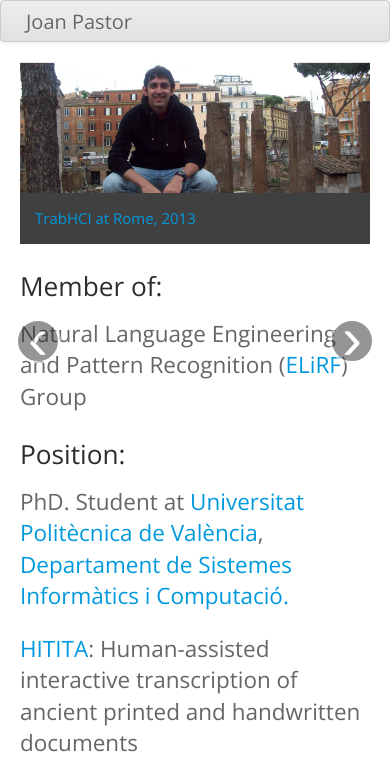
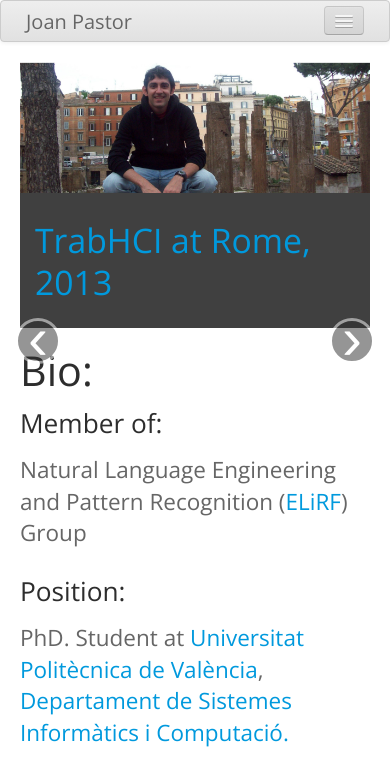
Before and after one commit to joapaspe/joan-pastor-web, a plain HTML site: page joan.html in a window 390 px wide. Shown: the top 766 px of the page. Drawn offline with nearby package versions, Linux system fonts and the light colour scheme; some packages are replaced by stand-ins of ours; a script that the page names is missing.

Commit message:
Minor changes

```diff
--- a/joan.html
+++ b/joan.html
@@ -33,11 +33,11 @@
         <div class="navbar navbar-inner navbar-fixed-top">
 
             <div class="container">
-                <!--<button type="button" class="btn btn-navbar" data-toggle="collapse" data-target=".nav-collapse">
+                <button type="button" class="btn btn-navbar" data-toggle="collapse" data-target=".nav-collapse">
                     <span class="icon-bar"></span>
                     <span class="icon-bar"></span>
                     <span class="icon-bar"></span>
-                </button> !-->
+                </button>
                 <a class="brand" href="#">Joan Pastor</a>
                 <div class="nav-collapse collapse">
                     <ul class="nav">
@@ -67,14 +67,24 @@
             <!--  Carousel - consult the Twitter Bootstrap docs at
             http://twitter.github.com/bootstrap/javascript.html#carousel -->
             <div id="this-carousel-id" class="carousel slide">
+
+    				<ol class="carousel-indicators">
+						<li data-target="#this-carousel-id" data-slide-to="0" class="active"></li>
+						<li data-target="#this-carousel-id" data-slide-to="1"></li>
+						<li data-target="#this-carousel-id" data-slide-to="2"></li>
+						<li data-target="#this-carousel-id" data-slide-to="3"></li>
+					</ol>
                 <!-- class of slide for animation -->
                 <div class="carousel-inner">
                     <div class="item active">
                         <!-- class of active since it's the first item -->
                         <img src="img/fotos/roma1.jpg" alt="" />
                         <div class="carousel-caption">
+
                             <p>
+                           	<h2>
                             <a href="http://www.trabhci.eu/">TrabHCI at Rome, 2013</a>
+                            </h2>
                             </p>
                         </div>
                     </div>
@@ -82,7 +92,9 @@
                         <img src="img/fotos/roma2.jpg" alt="" />
                         <div class="carousel-caption">
                             <p>
+                            <h2>
                             <a href="http://www.trabhci.eu/">TrabHCI at Rome, 2013</a>
+                            </h2>
                             </p>
 
                         </div>
@@ -91,7 +103,9 @@
                         <img src="img/fotos/swerc1.jpg" alt="" />
                         <div class="carousel-caption">
                             <p>
+                            <h2>
                             <a href="http://www.swerc.eu/">SWERC at Valencia, 2013</a>
+                            </h2>
                             </p>
 
                         </div>
@@ -101,7 +115,9 @@
                         <img src="img/fotos/swerc2.jpg" alt="" />
                         <div class="carousel-caption">
                             <p>
+                            <h2>
                             <a href="http://www.swerc.eu/">SWERC at Valencia, 2013</a>
+                            </h2>
                             </p>
 
                         </div>
@@ -113,6 +129,7 @@
             <a class="carousel-control left" href="#this-carousel-id" data-slide="prev">&lsaquo;</a>
             <a class="carousel-control right" href="#this-carousel-id" data-slide="next">&rsaquo;</a>
 
+			<h1>Bio:</h1>
             <h3>Member of:</h3>
             <p class="lead">
             Natural Language Engineering and Pattern Recognition (<a href="http://users.dsic.upv.es/grupos/rfia/rfia.html">ELiRF</a>) Group
```
